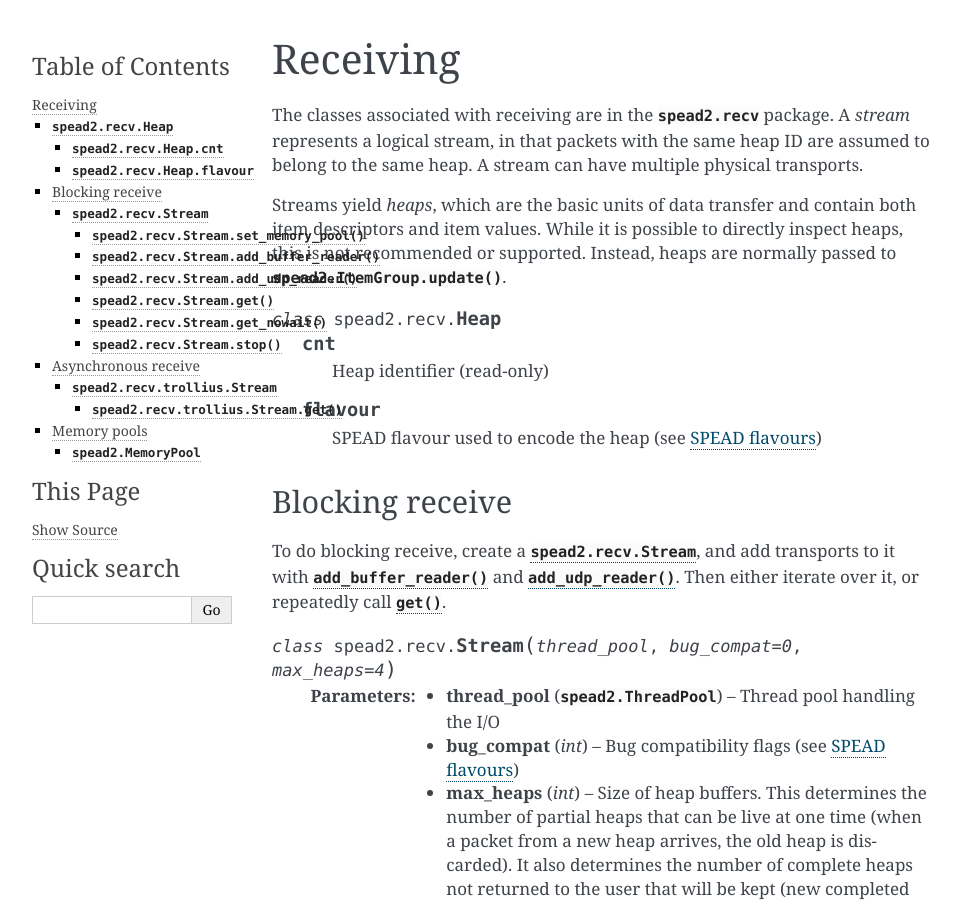
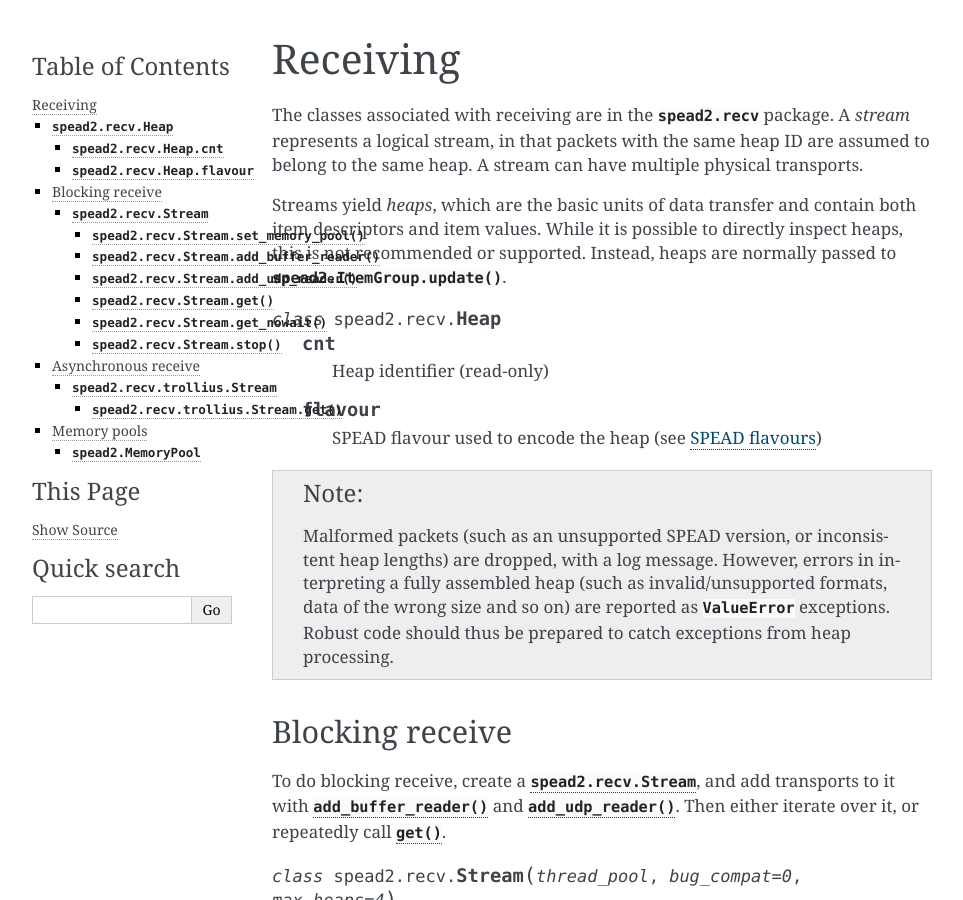
Before and after one commit to ska-sa/spead2, a Sphinx documentation site: the page built from doc/py-recv.rst, in a window 1280 px wide and 900 px high. Shown: the whole window, without its empty margins (148-1111 px from the left). Built offline with Sphinx 7.4.7, drawn with Linux system fonts in a browser that asks for light colours.

```diff
--- a/doc/py-recv.rst
+++ b/doc/py-recv.rst
@@ -19,6 +19,13 @@
    .. py:attribute:: flavour
 
       SPEAD flavour used to encode the heap (see :ref:`py-flavour`)
+
+.. note:: Malformed packets (such as an unsupported SPEAD version, or
+  inconsistent heap lengths) are dropped, with a log message. However,
+  errors in interpreting a fully assembled heap (such as invalid/unsupported
+  formats, data of the wrong size and so on) are reported as
+  :py:exc:`ValueError` exceptions. Robust code should thus be prepared to
+  catch exceptions from heap processing.
 
 Blocking receive
 ^^^^^^^^^^^^^^^^
```
Also changed, not shown: spead2/__init__.py (+11 -0 lines).
